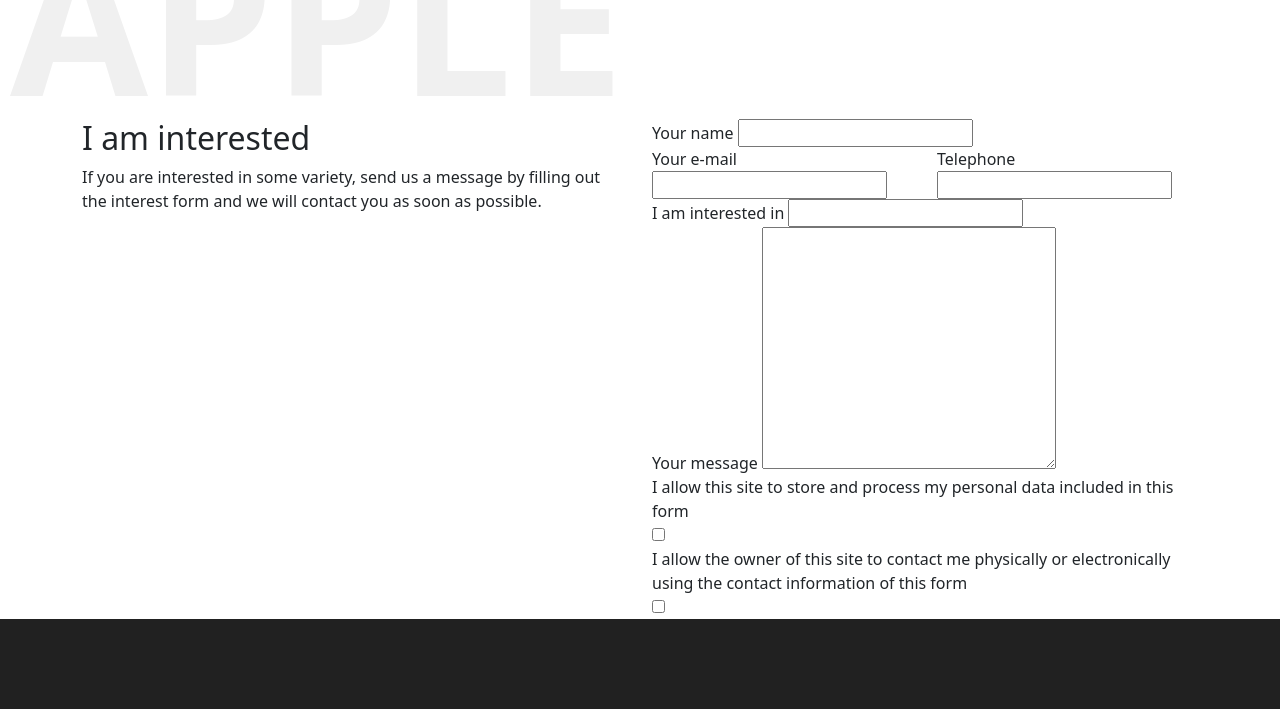
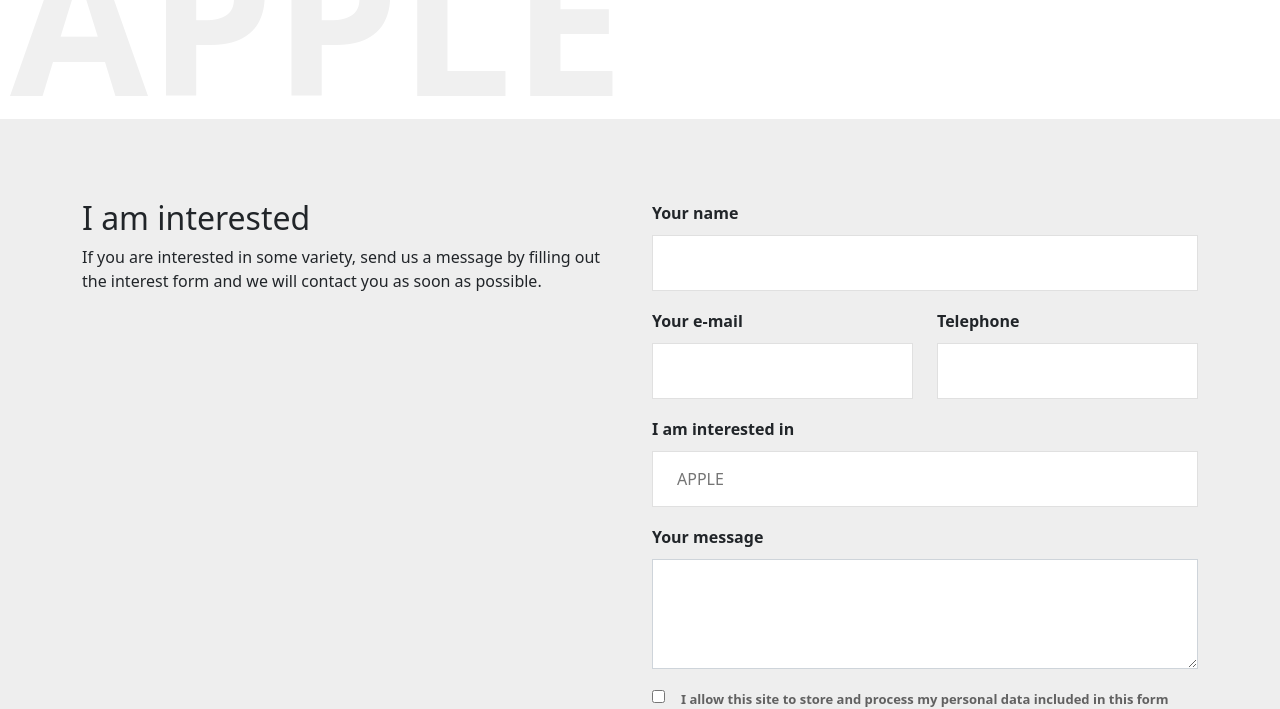
Before and after one commit to aslanliIbrahim/Nurseries.com, a plain HTML site: page pages/plantsub.html in a window 1280 px wide. Shown: the part 988-1697 px from the top of the page. Drawn offline with nearby package versions, Linux system fonts and the light colour scheme; files that its build step writes are made by us from their sources.

Commit message:
appeal side is complated for web

```diff
--- a/pages/plantsub.html
+++ b/pages/plantsub.html
@@ -342,57 +342,60 @@
                             and we will contact you as soon as possible.
                         </p>
                     </div>
-                    <div class="col-12 col-lg-6">
+                    <div class="col-12 col-lg-6 form-side">
                         <form action="">
                             <div class="row">
-                                <div class="col-12">
+                                <div class="col-12 edit-label-input">
                                     <label for="text">
                                         <span>Your name</span>
                                     </label>
                                     <input type="text" id="text" name="text">
                                 </div>
-                                <div class="col-12 col-md-6">
+                                <div class="col-12 col-md-6 edit-label-input">
                                     <label for="email">
                                         <span>Your e-mail</span>
                                     </label>
                                     <input type="email" name="email" id="email">
                                 </div>
-                                <div class="col-12 col-md-6">
+                                <div class="col-12 col-md-6 edit-label-input">
                                     <label for="Telephone">
                                         <span>Telephone</span>
                                     </label>
                                     <input type="text" name="Telephone" id="Telephone">
                                 </div>
-                                <div class="col-12">
+                                <div class="col-12 edit-label-input">
                                     <label for="">
                                         <span>I am interested in</span>
                                     </label>
-                                    <input type="text">
+                                    <input type="text" placeholder="APPLE">
                                 </div>
-                                <div class="col-12">
-                                    <label for="">
+                                <div class="col-12 message-area">
+                                    <label for="messages">
                                         <span>Your message</span>
                                     </label>
-                                    <textarea name="" id="" cols="30" rows="10"></textarea>
+                                    <textarea name="messages" id="messages" rows="4"></textarea>
                                 </div>
-
-                                <div class="col-12">
+                                <div class="col-12 checkbox-area">
                                     <label for="">
                                         <span>
                                             I allow this site to store and process my personal data included in this
                                             form
                                         </span>
                                     </label>
-                                    <input type="checkbox">
+                                    <div class="for-checkbox">
+                                        <input type="checkbox">
+                                    </div>
                                 </div>
-                                <div class="col-12">
+                                <div class="col-12 checkbox-area">
                                     <label for="">
                                         <span>
                                             I allow the owner of this site to contact me physically or electronically
                                             using the contact information of this form
                                         </span>
                                     </label>
-                                    <input type="checkbox">
+                                    <div class="for-checkbox">
+                                        <input type="checkbox">
+                                    </div>
                                 </div>
                             </div>
                         </form>
--- a/src/scss/_plantsb.scss
+++ b/src/scss/_plantsb.scss
@@ -44,7 +44,6 @@
                 a{
                     color: $white;
                     text-decoration: none;
-
                     background-position: -100%;
                     background-image: linear-gradient(
                         to right,
@@ -142,6 +141,92 @@
         }
     }
 }
-#past-last{
+#plants-last{
+    background-color: $bg-white;
+    padding: 5rem 0;
+    .form-side{
+        form{
+            width: 100%;
+            // border: 2px solid red;
+            display: block;
+            .edit-label-input{
+                margin-bottom: 16px;
+                label{
+                    display: block;
+                    margin-bottom: 8px;
+                    font-size: 16px;
+                    font-weight: bold;
+                    line-height: 28px;
+                    text-align: left;
+                }
+                input{
+                    color: #616161;
+                    background-color: $white;
+                    display: block;
+                    outline: none;
+                    margin: 0;
+                    text-align: left;
+                    max-width: 100%;
+                    width: 100%;
+                    backface-visibility: hidden;
+                    transition: 300ms ease-in-out;
+                    height: 56px;
+                    font-size: 16px;
+                    line-height: 16px;
+                    padding: 14px 24px;
+                    border: 1px solid #e0e0e0;
+                    &:hover{
+                        border: 1px solid $black;
+                    }
+                }
+            }
+            .message-area{
+                margin-bottom: 16px;
+                label{
+                    display: block;
+                    margin-bottom: 8px;
+                    font-size: 16px;
+                    font-weight: bold;
+                    line-height: 28px;
+                    text-align: left;
+                }
+                textarea{
+                    height: auto;
+                    display: block;
+                    width: 100%;
+                    padding: 0.375rem 0.75rem;
+                    font-size: 16px;
+                    font-weight: 400;
+                    line-height: 1.5;
+                    color: #495057;
+                    background-color: $white;
+                    background-clip: padding-box;
+                    border: 1px solid #ced4da;
+                    transition: 300ms ease-in-out;
+                    &:hover{
+                        border: 1px solid $black;
 
+                    }
+                }
+            }
+            .checkbox-area{
+                display: flex;
+                align-items: flex-start;
+                .for-checkbox{
+                    padding-right: 16px;
+                }
+
+                label{
+                    order: 2;
+                    font-size: 13px;
+                    font-weight: bold;
+                    line-height: 28px;
+                    text-align: left;
+                    color: #616161;
+                    letter-spacing: 0px;
+                }
+            }
+        }
+
+    }
 }
```
Also changed, not shown: src/scss/styles.css, 1 other file.
